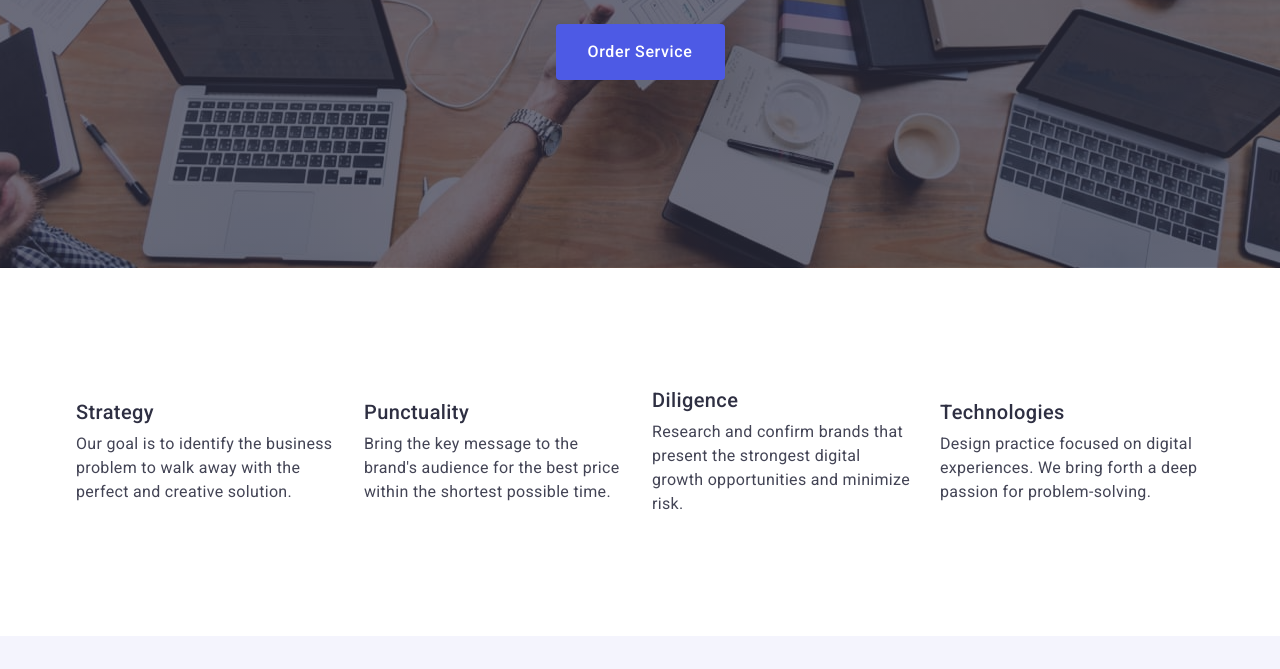
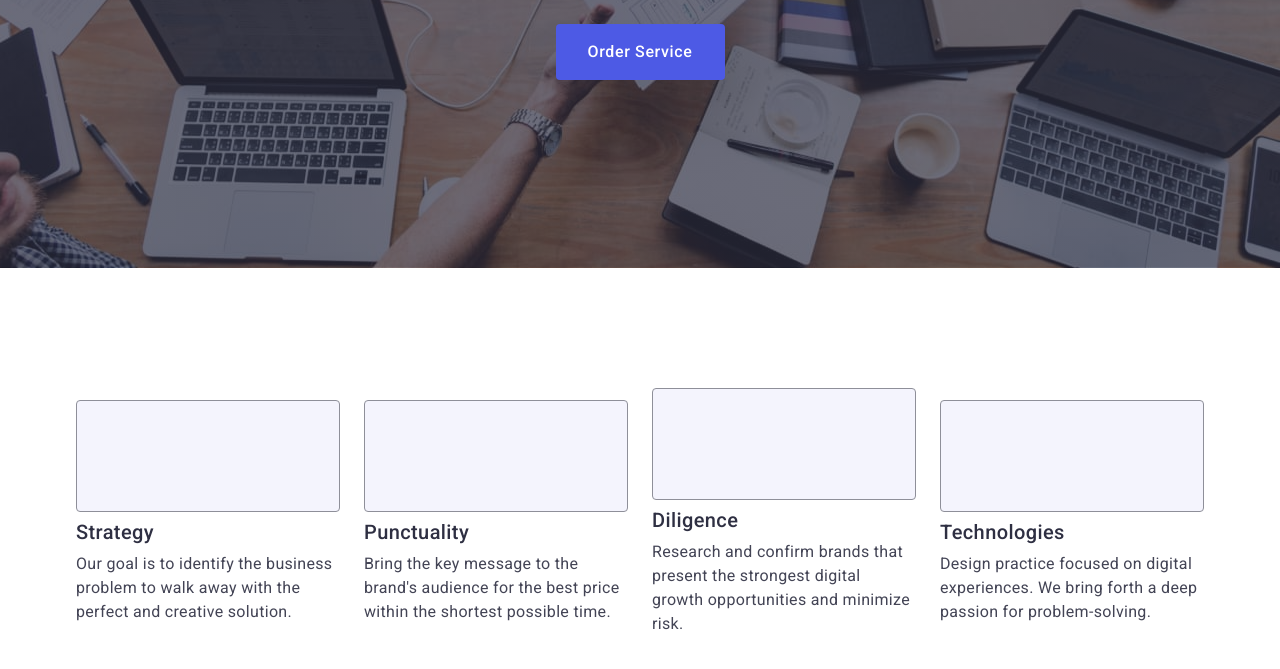
Before and after one commit to zhukapuka/goit-markup-hw-04, a plain HTML site: page index.html in a window 1280 px wide. Shown: the part 405-1074 px from the top of the page. Drawn offline with nearby package versions, Linux system fonts and the light colour scheme.

Commit message:
section2 add icons

```diff
--- a/css/styles.css
+++ b/css/styles.css
@@ -204,6 +204,18 @@ ul.second-section-list {
 .second-section-item-header {
   margin-bottom: 8px;
 }
+/* -------------icons settings-------- */
+.icon-section-two {
+  display: flex;
+  align-items: center;
+  justify-content: center;
+  height: 112px;
+  background-color: #f4f4fd;
+  border: 1px solid #8e8f99;
+  border-radius: 4px;
+  padding: 24px 100px;
+  margin-bottom: 8px;
+}
 /* --------------------SECTION 3---------------------------  */
 .third-section {
   padding: 120px 0;
--- a/index.html
+++ b/index.html
@@ -71,6 +71,11 @@
           <h2 class="second-section-header visually-hidden">Section2</h2>
           <ul class="second-section-list">
             <li class="second-section-item">
+              <div class="icon-section-two">
+                <svg class="antena" width="64" height="64">
+                  <use href="./images/icons.svg#icon-antenna"></use>
+                </svg>
+              </div>
               <h3 class="second-section-item-header">Strategy</h3>
               <p class="second-section-item-description">
                 Our goal is to identify the business problem to walk away with
@@ -78,6 +83,11 @@
               </p>
             </li>
             <li class="second-section-item">
+              <div class="icon-section-two">
+                <svg class="icon-clock" width="64" height="64">
+                  <use href="./images/icons.svg#icon-clock"></use>
+                </svg>
+              </div>
               <h3 class="second-section-item-header">Punctuality</h3>
               <p class="second-section-item-description">
                 Bring the key message to the brand's audience for the best price
@@ -85,6 +95,11 @@
               </p>
             </li>
             <li class="second-section-item">
+              <div class="icon-section-two">
+                <svg class="icon-diagram" width="64" height="64">
+                  <use href="./images/icons.svg#icon-diagram"></use>
+                </svg>
+              </div>
               <h3 class="second-section-item-header">Diligence</h3>
               <p class="second-section-item-description">
                 Research and confirm brands that present the strongest digital
@@ -92,6 +107,11 @@
               </p>
             </li>
             <li class="second-section-item">
+              <div class="icon-section-two">
+                <svg class="icon-astronaut" width="64" height="64">
+                  <use href="./images/icons.svg#icon-astronaut"></use>
+                </svg>
+              </div>
               <h3 class="second-section-item-header">Technologies</h3>
               <p class="second-section-item-description">
                 Design practice focused on digital experiences. We bring forth a
```
